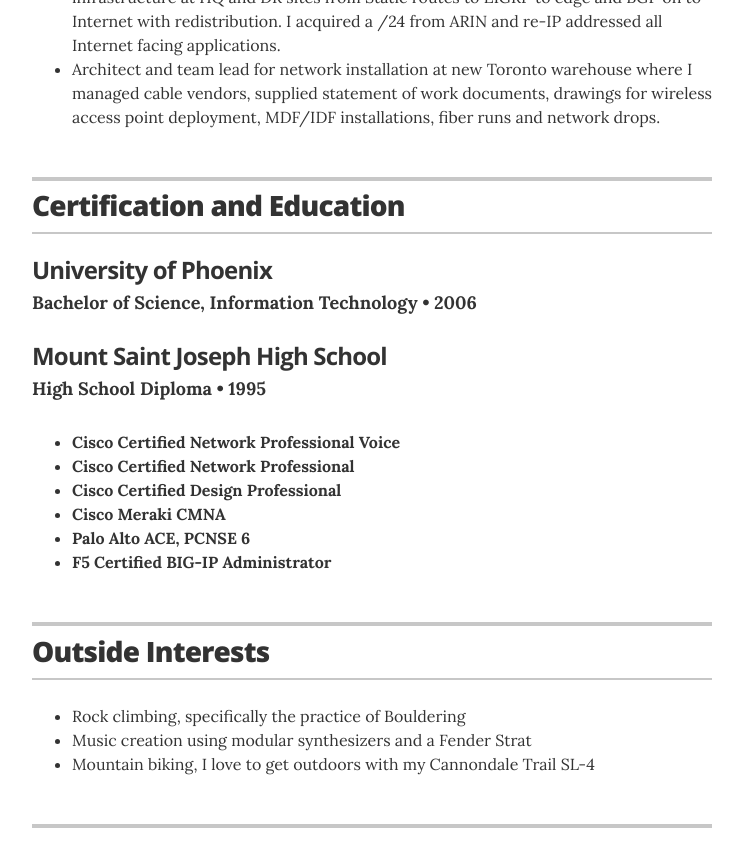
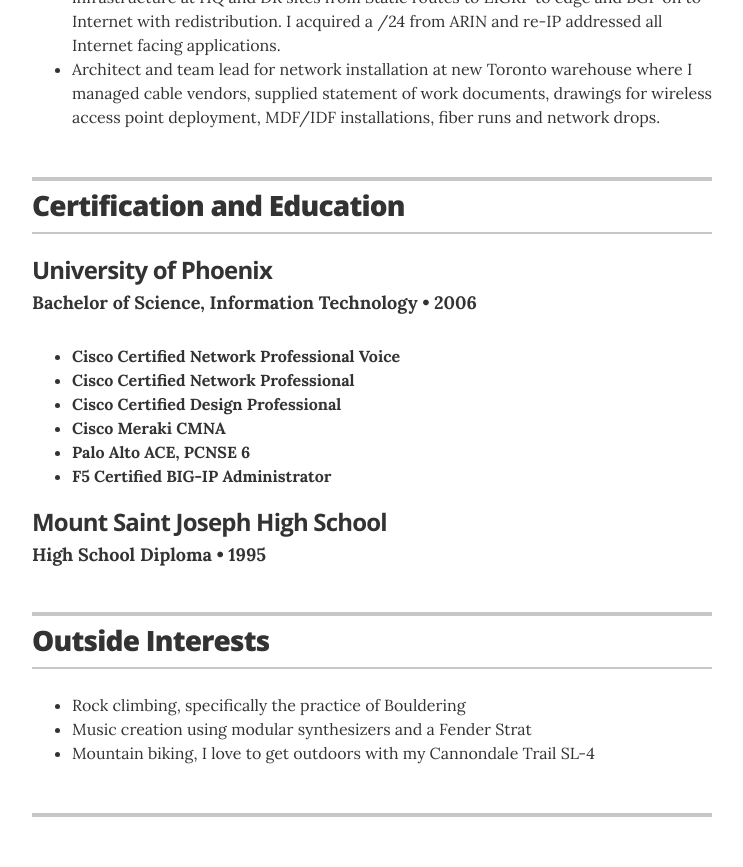
Before and after one commit to jglovier/resume-template, a Jekyll site: the page built from index.html, in a window 1280 px wide and 900 px high, scrolled down 2353 px. Shown: the top 867 px of the window, without its empty margins (268-1011 px from the left). Built offline with Jekyll 4.4.1, drawn with Linux system fonts in a browser that asks for light colours.

Commit message:
Updated experience and resume format

```diff
--- a/_layouts/resume.html
+++ b/_layouts/resume.html
@@ -77,6 +77,11 @@
         </header>
 
         {% for education in site.data.education %}
+        <h4><ul class="resume-item-list">
+          {% for cert in education.certs %}
+          <li>{{ cert.cert }}</li>
+          {% endfor %}
+        </ul></h4>
         <div class="resume-item" itemscope itemprop="alumniOf" itemtype="http://schema.org/CollegeOrUniversity">
           <h3 class="resume-item-title" itemprop="name">{{ education.uni }}</h3>
           <h4 class="resume-item-details group" itemprop="description">{{ education.degree }} &bull; {{ education.year }}</h4>
@@ -89,12 +94,6 @@
             </ul></h5>
           <p class="resume-item-copy">{{ education.summary }}</p>
         </div>
-
-        <h4><ul class="resume-item-list">
-          {% for cert in education.certs %}
-          <li>{{ cert.cert }}</li>
-          {% endfor %}
-        </ul></h4>
         {% endfor %}
 
       </section>
```
